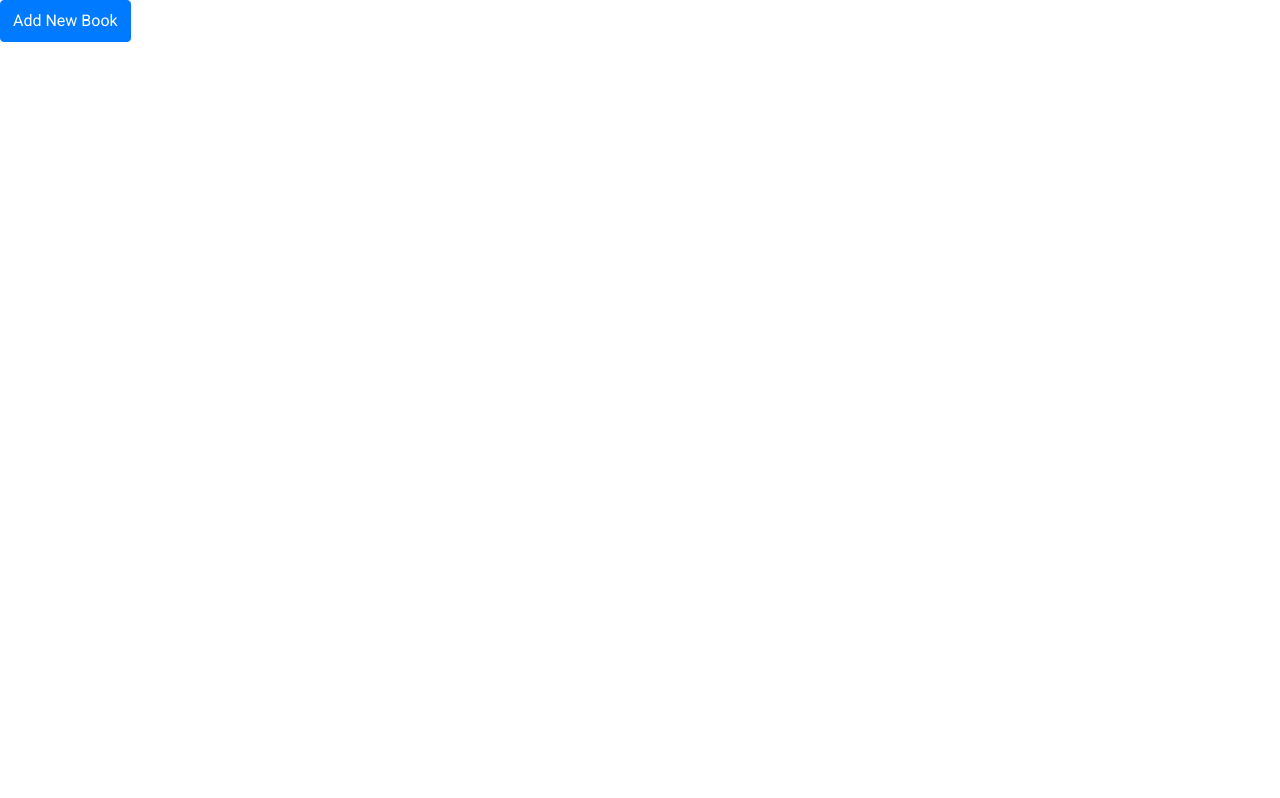
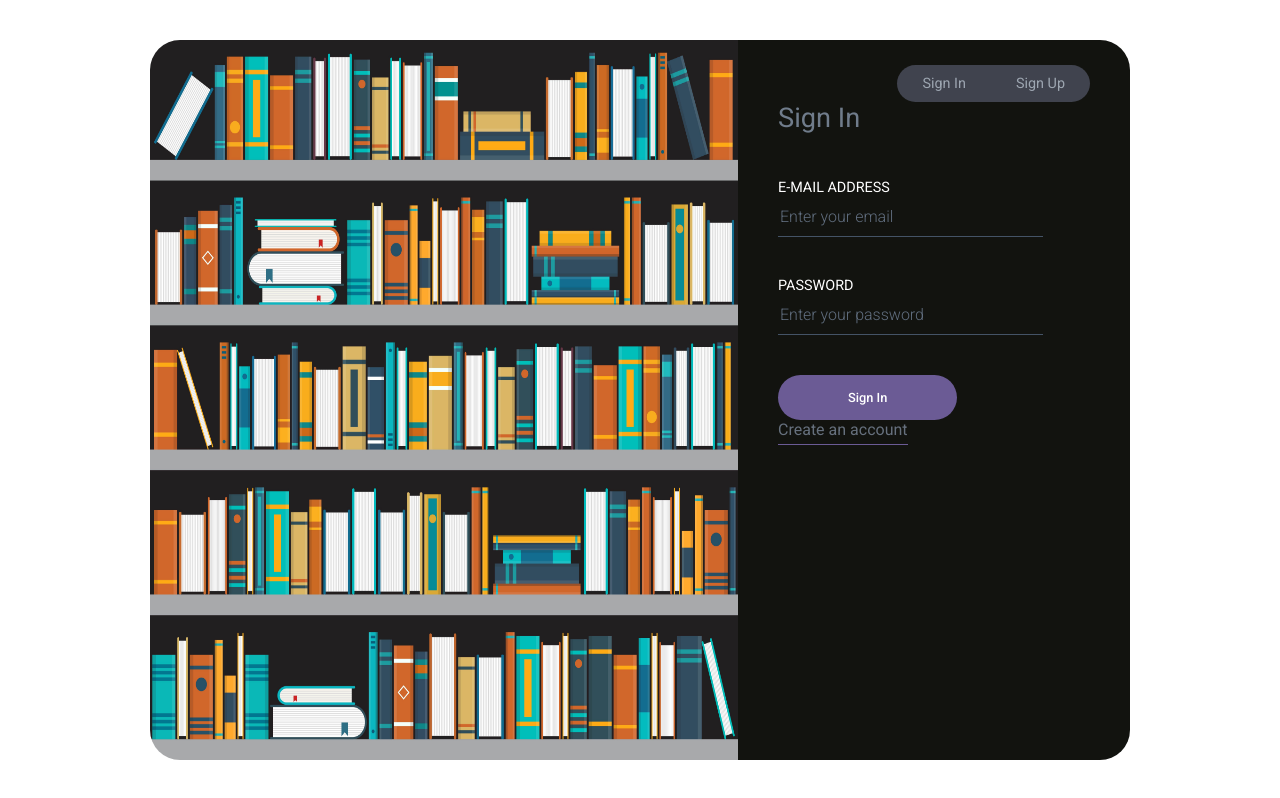
Before and after one commit to Kainat-Naseer25/BookShelf_FinalProject_FrontEnd, a React (Create React App) app: page /sign-in in a window 1280 px wide. Built offline with nearby package versions, Linux system fonts and the light colour scheme.

Commit message:
Authentication Forms

```diff
--- a/src/App.css
+++ b/src/App.css
@@ -1,25 +1,29 @@
 .App {
   height: 100vh;
   display: flex;
-  color: white;
+  padding: 40px;
+  padding-left: 150px;
+  padding-right: 150px;
+  border-radius: 100px;
 }
 
 .appAside {
-  width: 50%;
-  background-color: #6b5b95;
+  width: 60%;
+  display: flex;
 }
 
 .appForm {
-  width: 50%;
+  width: 40%;
   background-color: #12130f;
   padding: 25px 40px;
-  overflow: auto;
+  overflow: hidden;
+  border-top-right-radius: 30px;
+  border-bottom-right-radius: 30px;
 }
 
 .pageSwitcher {
   display: flex;
   justify-content: flex-end;
-  margin-bottom: 10%;
 }
 
 .pageSwitcherItem {
@@ -58,25 +62,8 @@
   margin-bottom: 50px;
 }
 
-.formTitleLink {
-  color: #707c8b;
-  text-decoration: none;
-  display: inline-block;
-  font-size: 1.7em;
-  margin: 0 10px;
-  padding-bottom: 5px;
-}
-
-.formTitleLink:first-child {
-  margin-left: 0;
-}
-
-.formTitleLink-active {
-  color: white;
-  border-bottom: 1px solid #6b5b95;
-}
-
 .formField {
+  margin-top: 40px;
   margin-bottom: 40px;
 }
 
--- a/src/App.js
+++ b/src/App.js
@@ -3,7 +3,9 @@ import { useState } from "react";
 import { Route, Routes, BrowserRouter, NavLink } from "react-router-dom";
 import SignUpForm from "./Pages/SignUpForm";
 import SignInForm from "./Pages/SignInForm";
-import DataForm from "./Form/form.js";
+import library from "./Pages/library.jpg";
+// import DataForm from "./Form/Form.js";
+// import UserCard from "./Cards/Bookcard.js";
 
 import "./App.css";
 
@@ -15,37 +17,43 @@ function App() {
   };
 
   return (
-    <DataForm />
-    // <BrowserRouter>
-    //   <div className="App">
-    //     <div className="appAside" />
-    //     <div className="appForm">
-    //       <div className="pageSwitcher">
-    //         <NavLink
-    //           to="/sign-in"
-    //           activeclassname="pageSwitcherItem-active"
-    //           className="pageSwitcherItem"
-    //           onClick={() => handleLinkClick("/sign-in")}
-    //         >
-    //           Sign In
-    //         </NavLink>
-    //         <NavLink
-    //           to="/"
-    //           activeclassname="pageSwitcherItem-active"
-    //           className="pageSwitcherItem"
-    //           onClick={() => handleLinkClick("/")}
-    //         >
-    //           Sign Up
-    //         </NavLink>
-    //       </div>
+    // <div>
+    //   <DataForm />
+    //   <UserCard />
+    // </div>
+    <BrowserRouter>
+      <div className="App">
+        <div className="appAside">
+        <img src={library} alt='Picture not showing' style={{ width: "100%", borderTopLeftRadius: "30px",
+  borderBottomLeftRadius: "30px"}}/>
+        </div>
+        <div className="appForm">
+          <div className="pageSwitcher">
+            <NavLink
+              to="/sign-in"
+              activeclassname="pageSwitcherItem-active"
+              className="pageSwitcherItem"
+              onClick={() => handleLinkClick("/sign-in")}
+            >
+              Sign In
+            </NavLink>
+            <NavLink
+              to="/"
+              activeclassname="pageSwitcherItem-active"
+              className="pageSwitcherItem"
+              onClick={() => handleLinkClick("/")}
+            >
+              Sign Up
+            </NavLink>
+          </div>
 
-    //       <Routes>
-    //       <Route exact path="/" element={<SignUpForm/>} />
-    //       <Route path="/sign-in" element={<SignInForm/>} />
-    //       </Routes>
-    //     </div>
-    //   </div>
-    // </BrowserRouter>
+          <Routes>
+          <Route exact path="/" element={<SignUpForm/>} />
+          <Route path="/sign-in" element={<SignInForm/>} />
+          </Routes>
+        </div>
+      </div>
+    </BrowserRouter>
   );
 }
 
--- a/src/Form/form.js
+++ b/src/Form/form.js
@@ -1,7 +1,7 @@
 import 'bootstrap/dist/css/bootstrap.min.css';
 import React, { useState } from "react";
 import { Button, Modal, ModalHeader, ModalBody, ModalFooter } from "reactstrap";
-import "./form.css";
+import "./Form.css";
 
 const DataForm = () => {
   const [modal, setModal] = useState(false);
--- /dev/null
+++ b/src/Pages/Page.css
@@ -0,0 +1,17 @@
+.formTitleLink {
+    color: #707c8b;
+    text-decoration: none;
+    display: inline-block;
+    font-size: 1.7em;
+    margin: 0 10px;
+    padding-bottom: 5px;
+  }
+
+  .formTitleLink:first-child {
+    margin-left: 0;
+  }
+
+  .formTitleLink-active {
+    color: white;
+    border-bottom: 1px solid #6b5b95;
+  }
--- a/src/Pages/SignInForm.js
+++ b/src/Pages/SignInForm.js
@@ -1,10 +1,6 @@
 import React, { useState } from "react";
 import { Link } from "react-router-dom";
-
-import {
-  FacebookLoginButton,
-  InstagramLoginButton
-} from "react-social-login-buttons";
+import "./Page.css";
 
 function SignInForm() {
   const [formData, setFormData] = useState({
@@ -74,15 +70,6 @@ function SignInForm() {
           </Link>
         </div>
 
-        <div className="socialMediaButtons">
-          <div className="facebookButton">
-            <FacebookLoginButton onClick={() => alert("Hello")} />
-          </div>
-
-          <div className="instagramButton">
-            <InstagramLoginButton onClick={() => alert("Hello")} />
-          </div>
-        </div>
       </form>
     </div>
   );
--- a/src/Pages/SignUpForm.js
+++ b/src/Pages/SignUpForm.js
@@ -1,5 +1,6 @@
 import React, { useState } from "react";
 import { Link } from "react-router-dom";
+import "./Page.css";
 
 function SignUpForm() {
   const [formData, setFormData] = useState({
@@ -30,11 +31,11 @@ function SignUpForm() {
   return (
     <div className="formCenter">
       <form onSubmit={handleSubmit} className="formFields">
-        <div className="formField">
-        <div activeclassname="formTitleLink-active" className="formTitleLink">
+      <div activeclassname="formTitleLink-active" className="formTitleLink">
         Sign Up
         </div>
         {" "}
+        <div className="formField">
           <label className="formFieldLabel" htmlFor="name">
             Full Name
           </label>
@@ -78,22 +79,6 @@ function SignUpForm() {
         </div>
 
         <div className="formField">
-          <label className="formFieldCheckboxLabel">
-            <input
-              className="formFieldCheckbox"
-              type="checkbox"
-              name="hasAgreed"
-              value={formData.hasAgreed}
-              onChange={handleChange}
-            />{" "}
-            I agree all statements in{" "}
-            <a href="null" className="formFieldTermsLink">
-              terms of service
-            </a>
-          </label>
-        </div>
-
-        <div className="formField">
           <button className="formFieldButton">Sign Up</button>{" "}
           <Link to="/sign-in" className="formFieldLink">
             I'm already member
```
